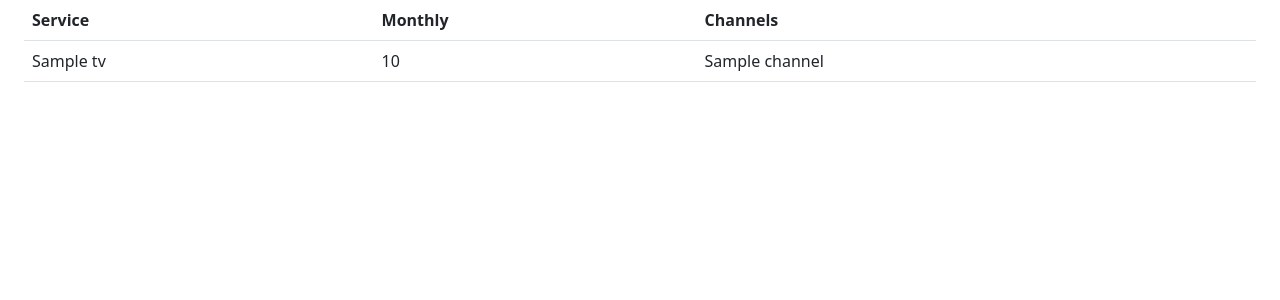
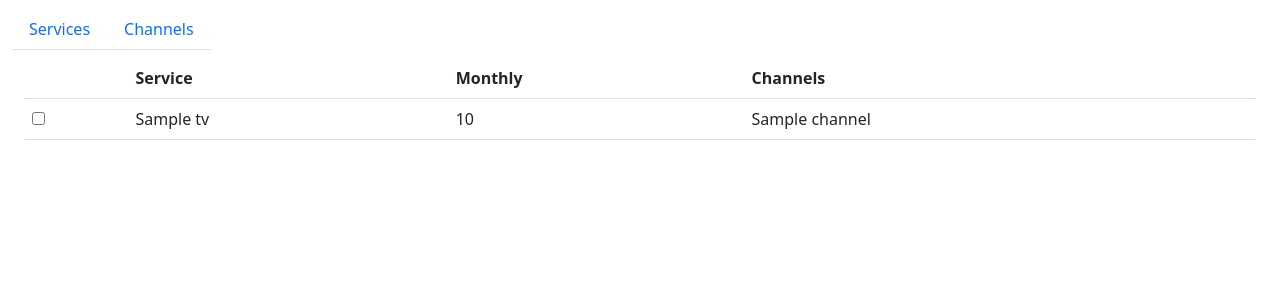
Before and after one commit to briwhi/streaming_tv, a Flask app: page / in a window 1280 px wide. Shown: the top 300 px of the page. Run offline with Flask 2, Linux system fonts and the light colour scheme; tables that the repository leaves empty hold one stand-in row (values such as "Sample post").

Commit message:
start bootstrap integration

```diff
--- a/app.py
+++ b/app.py
@@ -33,7 +33,7 @@ def index():
 
 
 @app.route('/channels')
-def list_channels():
+def channels():
     channels = Channel.query.all()
     return render_template("channels.html", channels=channels)
 
--- a/templates/base.html
+++ b/templates/base.html
@@ -11,6 +11,16 @@
 </head>
 <body>
     <div class="container-fluid">
+        <nav class="navbar">
+            <ul class="nav nav-tabs">
+                <li class="nav-item">
+                    <a class="nav-link" href="{{ url_for('index') }}">Services</a>
+                </li>
+                <li class="nav-item">
+                    <a class="nav-link" href="{{ url_for('channels') }}">Channels</a>
+                </li>
+            </ul>
+        </nav>
         {% block content %}
 
         {%  endblock %}
--- a/templates/index.html
+++ b/templates/index.html
@@ -4,12 +4,14 @@
     <div class="container-fluid">
         <table class="table">
             <tr>
+                <th> </th>
                 <th>Service</th>
                 <th>Monthly</th>
                 <th>Channels</th>
             </tr>
             {%  for tv in tvs %}
                 <tr>
+                    <td> <input type="checkbox"> </td>
                     <td>{{ tv.name }}</td>
                     <td>{{ tv.monthly_price }}</td>
                     <td>
```
